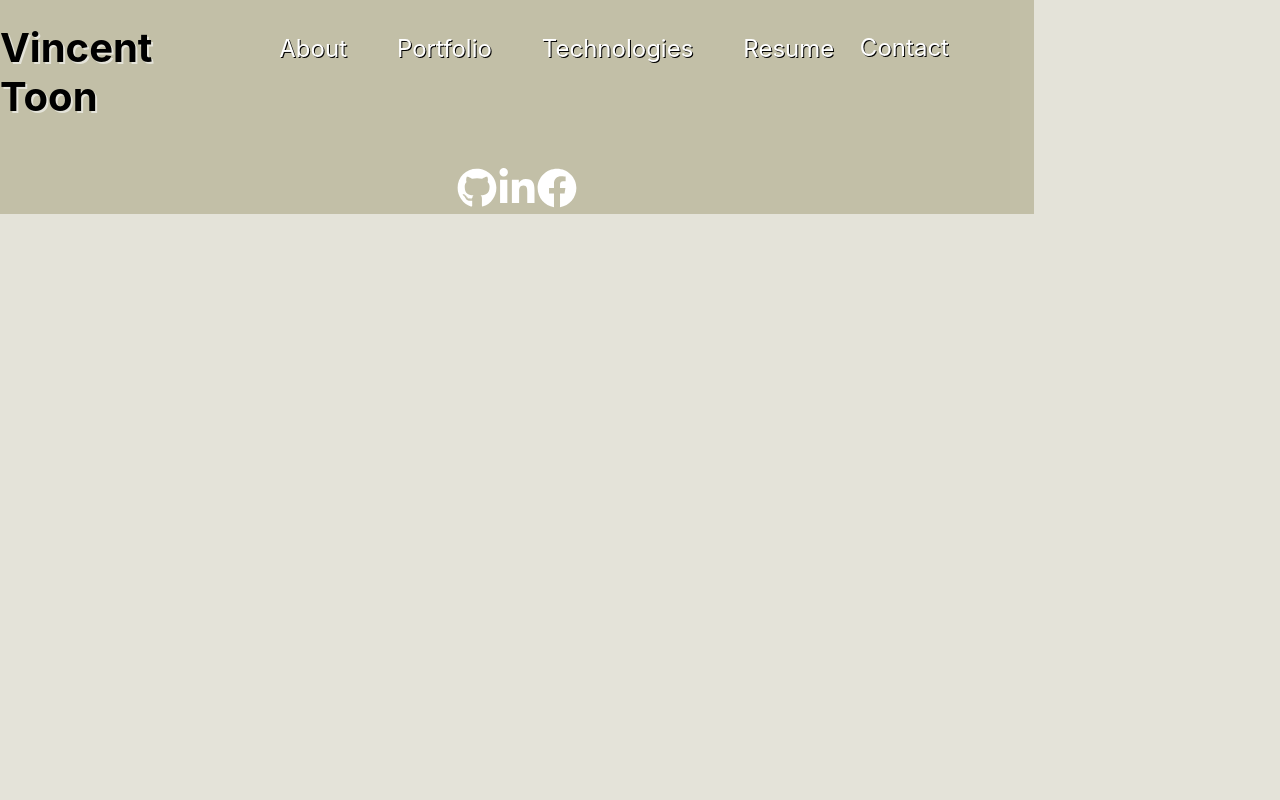
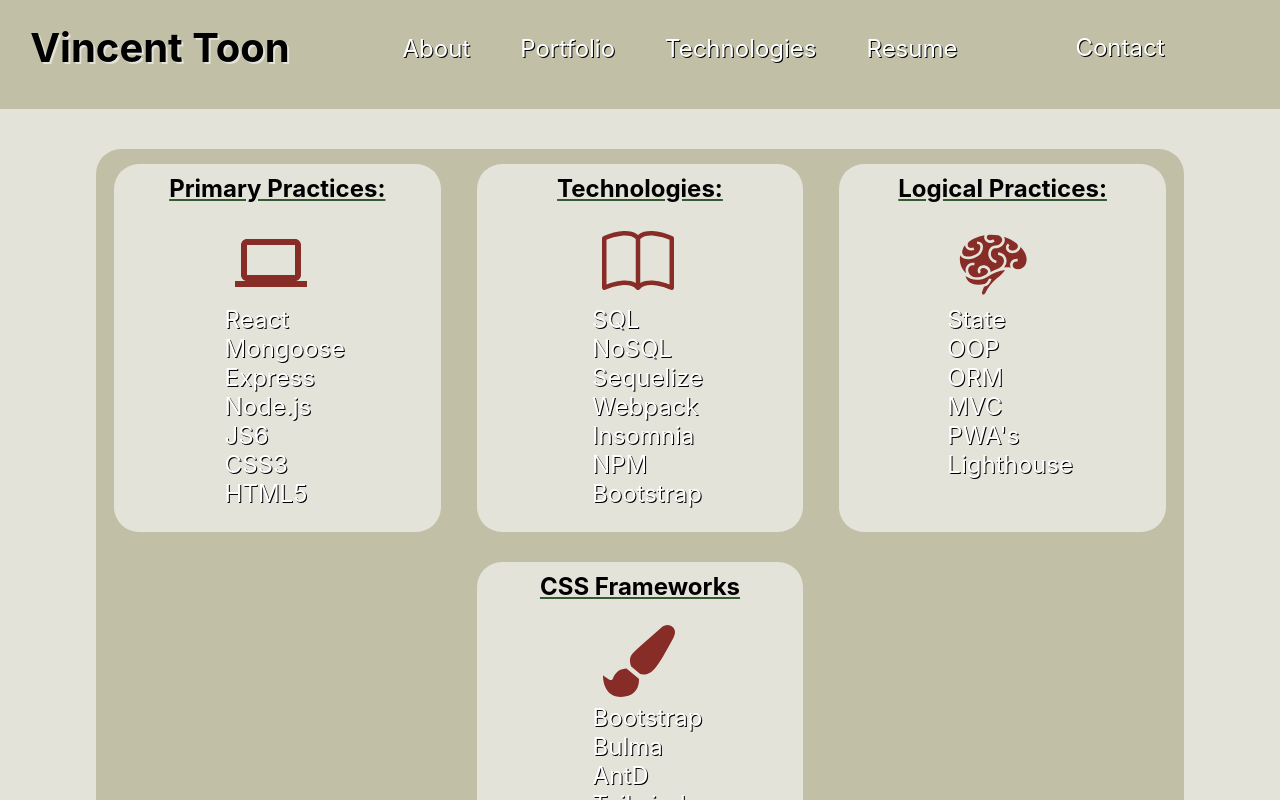
Before and after one commit to Vincenttoon/vincent-toon-portfolio, a React (Create React App) app: page /technologies in a window 1280 px wide. Shown: the top 800 px of the page. Built offline with nearby package versions, Linux system fonts and the light colour scheme.

Commit message:
technology page added

```diff
--- a/src/App.js
+++ b/src/App.js
@@ -6,6 +6,7 @@
 
 import Home from './pages/Home';
 import Portfolio from './pages/Portfolio';
+import Technologies from "./pages/Technologies";
 
 const App = () => {
   return (
@@ -16,6 +17,7 @@
           <Routes>
             <Route path="/" element={<Home />}/>
             <Route path="/portfolio" element={<Portfolio />}/>
+            <Route path="/technologies" element={<Technologies />}/>
           </Routes>
         </div>
         <FooterComponent />
--- a/src/index.css
+++ b/src/index.css
@@ -33,13 +33,12 @@
     monospace;
 }
 
-body {
+/* body {
   display: flex;
   flex: 1;
-}
+} */
 
-html,
-body {
+html {
   min-height: 100%;
 }
 
@@ -357,6 +356,58 @@
 
 /* !=== END PORTFOLIO PAGES CSS ===! */
 
+/* !=== START TECHNOLOGIES CSS ===! */
+
+.tech-cont {
+  width: 85%;
+  background-color: var(--secondary);
+  margin: auto;
+  margin-top: 40px;
+  border-radius: 25px;
+  margin-bottom: 40px;
+}
+
+.card-cont {
+  display: flex;
+  flex-wrap: wrap;
+  justify-content: space-around;
+  align-self: center;
+}
+
+.tech-card {
+  margin: 15px;
+  width: 30%;
+  display: flex;
+  flex-direction: column;
+  background-color: var(--primary);
+  border-radius: 25px;
+}
+
+.tech-head {
+  text-align: center;
+  margin: 10px;
+  text-decoration: underline;
+  text-decoration-color: var(--fourth);
+}
+
+.ul-class {
+  flex-direction: column;
+  margin-left: -25px;
+}
+
+.language-cont {
+  margin: auto;
+  margin-top: -10px;
+  justify-content: center;
+  vertical-align: middle;
+}
+
+.tech-logo {
+  color: var(--third);
+  margin-left: 10px;
+}
+/* !=== END TECHNOLOGIES CSS ===! */
+
 /* !=== START FOOTER CSS ===! */
 
 .footer-div {
@@ -487,6 +538,11 @@
     width: 100%;
     flex-wrap: wrap;
   }
+
+  .tech-card {
+    width: 45%;
+  }
+
 }
 
 @media screen and (max-width: 850) {
@@ -505,6 +561,7 @@
   .vincent-info-container {
     width: 60%;
   }
+
 }
 
 @media screen and (max-width: 575px) {
@@ -616,6 +673,10 @@
   .my-photo {
     display: none;
   }
+
+  .tech-card {
+    width: 90%;
+  }
 }
 
 /* === END ORIGINAL MQ === */
--- a/src/pages/Technologies/index.js
+++ b/src/pages/Technologies/index.js
@@ -0,0 +1,86 @@
+import React from "react";
+// import logos to use as components
+import { BsBook } from "react-icons/bs";
+import { MdComputer } from "react-icons/md";
+import { GiBrain } from "react-icons/gi";
+import { FaPaintBrush } from "react-icons/fa";
+
+const Technologies = () => {
+  return (
+    <div className="tech-cont">
+      <div className="card-cont">
+        <div className="tech-card">
+          <h4 className="tech-head">Primary Practices:</h4>
+          <div className="language-cont">
+            <ul className="ul-class">
+              <li className="tech-logo">
+                <MdComputer fontSize={"3em"} />
+              </li>
+              <li>React</li>
+              <li>Mongoose</li>
+              <li>Express</li>
+              <li>Node.js</li>
+              <li>JS6</li>
+              <li>CSS3</li>
+              <li>HTML5</li>
+            </ul>
+          </div>
+        </div>
+
+        <div className="tech-card">
+          <h4 className="tech-head">Technologies:</h4>
+          <div className="language-cont">
+            <ul className="ul-class">
+              <li className="tech-logo">
+                <BsBook fontSize={"3em"} />
+              </li>
+              <li>SQL</li>
+              <li>NoSQL</li>
+              <li>Sequelize</li>
+              <li>Webpack</li>
+              <li>Insomnia</li>
+              <li>NPM</li>
+              <li>Bootstrap</li>
+            </ul>
+          </div>
+        </div>
+
+        <div className="tech-card">
+          <h4 className="tech-head">Logical Practices:</h4>
+          <div className="language-cont">
+            <ul className="ul-class">
+              <li className="tech-logo">
+                <GiBrain fontSize={"3em"} />
+              </li>
+              <li>State</li>
+              <li>OOP</li>
+              <li>ORM</li>
+              <li>MVC</li>
+              <li>PWA's</li>
+              <li>Lighthouse</li>
+            </ul>
+          </div>
+        </div>
+
+        <div className="tech-card">
+          <h4 className="tech-head">CSS Frameworks</h4>
+          <div className="language-cont">
+            <ul className="ul-class">
+              <li className="tech-logo">
+                <FaPaintBrush fontSize={"3em"} />
+              </li>
+              <li>Bootstrap</li>
+              <li>Bulma</li>
+              <li>AntD</li>
+              <li>Tailwind</li>
+              <li>Sass</li>
+            </ul>
+          </div>
+        </div>
+
+      </div>
+    </div>
+  );
+};
+
+export default Technologies;
```
Also changed, not shown: src/App.css (deleted, +0 -38 lines).
